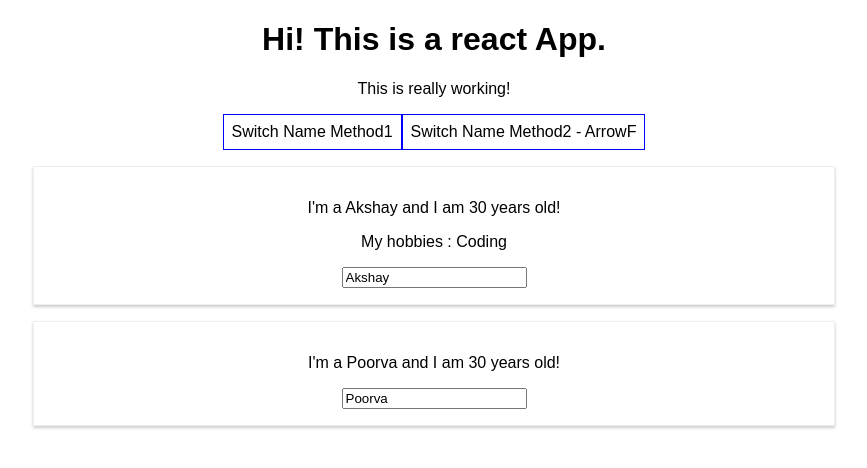
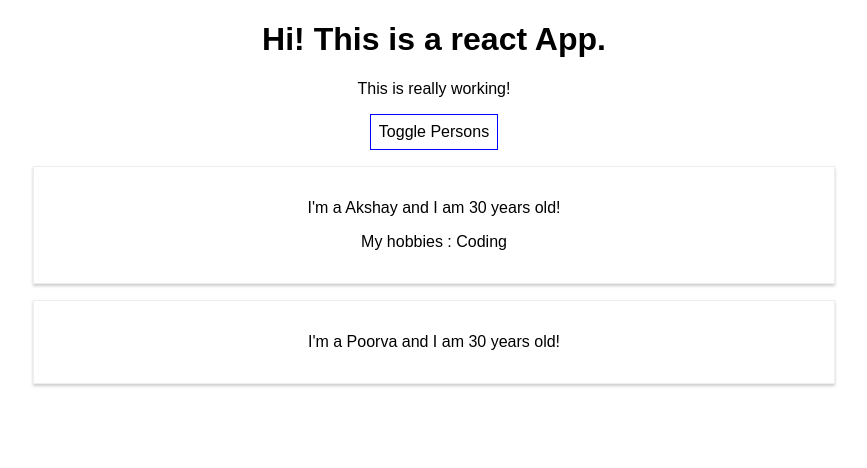
Before and after one commit to akshaypalshikar/react-app, a React (Create React App) app: page / in a window 1280 px wide. Shown: the top 468 px of the page, without its empty margins (206-1073 px from the left). Built offline with nearby package versions, Linux system fonts and the light colour scheme.

Commit message:
displaying content depending on values

```diff
--- a/src/App.js
+++ b/src/App.js
@@ -10,28 +10,20 @@ class App extends Component {
       {name : "Akshay", age : 30},
       {name : "Poorva", age : 30}
     ],
-    unchangedState : "This will be untouched"
+    unchangedState : "This will be untouched",
+    showPersons:true
   }
 
-  switchNameHandler = (newName) => {
+  togglePersonsHandler = (newName) => {
     //console.log("this was clicked!");
     //don't do this : this.state.persons[0].name = "Akshay Palshikar";
-    this.setState({persons :
-      [
-      {name : newName, age : 30},
-      {name : "Poorva", age : 30}
-    ]
-  })
+    this.setState({
+    showPersons:!this.state.showPersons
+    })
+    console.log("this.state.showPersons : "+this.state.showPersons)
   }
 
-  nameChangedHandler = (event) =>{
-    this.setState({
-       persons : [
-        {name : "Akshay", age : 30},
-        {name : event.target.value, age : 30}
-      ]
-    })
-  }
+
   render() {
     const style = {
       backgroundColor : 'white',
@@ -42,21 +34,24 @@ class App extends Component {
     };
         return (
       <div className="App">
-       <h1>Hi! This is a react App.</h1>
-       <p>This is really working!</p>
-       <button style={style} onClick={this.switchNameHandler.bind(this,"Akshay Palshikar")}>Switch Name Method1</button>
-       <button style={style} onClick={()=>this.switchNameHandler("Poorva!")}>Switch Name Method2 - ArrowF</button>
-       <Person name={this.state.persons[0].name} age={this.state.persons[0].age} click={this.switchNameHandler.bind(this,"Akshay!")}>My hobbies : Coding</Person>
-       <Person  name={this.state.persons[1].name}
-                age={this.state.persons[1].age}
-                click={()=> this.switchNameHandler()}
-                changed={this.nameChangedHandler.bind(this)}/>
+          <h1>Hi! This is a react App.</h1>
+          <p>This is really working!</p>
+          <button style={style} onClick={this.togglePersonsHandler.bind(this)}>Toggle Persons</button>
+          { this.state.showPersons?
+            <div id="persons">
+              <Person name={this.state.persons[0].name} age={this.state.persons[0].age} >My hobbies : Coding</Person>
+              <Person  name={this.state.persons[1].name}
+                      age={this.state.persons[1].age}
+                     />
+            </div>
+            :null
+          }
       </div>
     );
 
  // return React.createElement('div',null,React.createElement( 'h1', null,'Hi, This is a react app!!'));
+  }
 
-  }
 }
 
 export default App;
--- a/src/Person/Person.js
+++ b/src/Person/Person.js
@@ -5,9 +5,8 @@ const person = (props) => {
 
 return (
     <div className="Person">
-        <p onClick={props.click}>I'm a {props.name} and I am {props.age} years old!</p>
+        <p> I'm a {props.name} and I am {props.age} years old!</p>
         <p>{props.children}</p>
-        <input type="text" onChange={props.changed} value={props.name} />
     </div>
 );
 }
```
